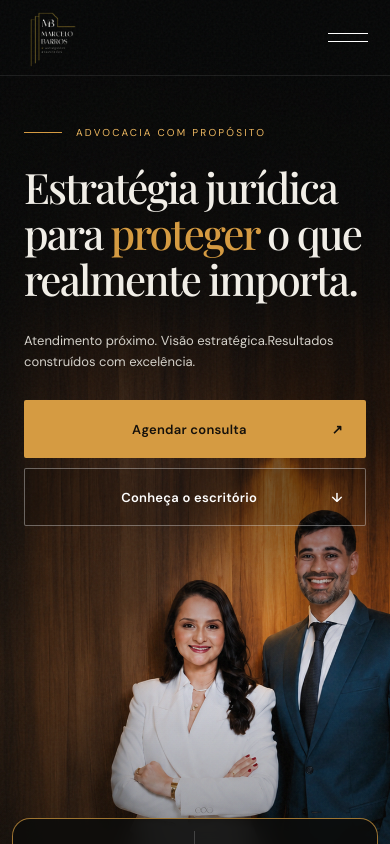
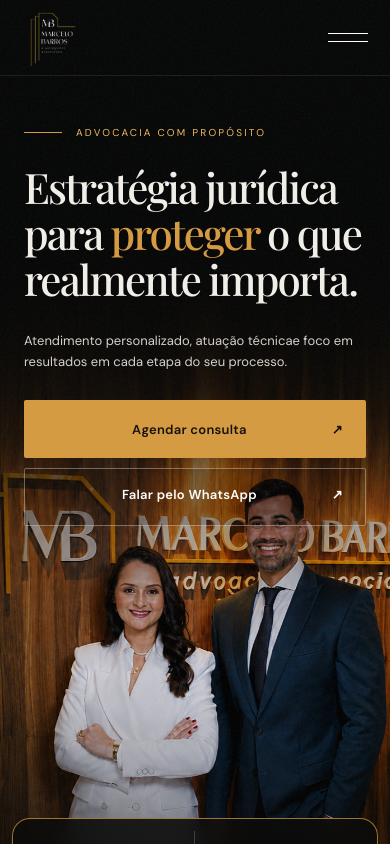
Before and after one commit to Vitorlocorreia/lpmarcelobarros, a Next.js app: page / in a window 390 px wide. Shown: the top 844 px of the page. Built offline with nearby package versions, Linux system fonts and the light colour scheme; a web font is replaced by a local one.

Commit message:
Match mobile hero reference

```diff
--- a/app/page.tsx
+++ b/app/page.tsx
@@ -65,8 +65,8 @@ export default function Home() {
           <div className="hero-content">
             <p className="hero-kicker"><span /> ADVOCACIA COM PROPÓSITO</p>
             <h1 className="hero-title"><span className="line"><span>Estratégia jurídica</span></span><span className="line"><span>para <em>proteger</em> o que</span></span><span className="line"><span>realmente importa.</span></span></h1>
-            <p className="hero-copy">Atendimento próximo. Visão estratégica.<br/>Resultados construídos com excelência.</p>
-            <div className="hero-actions"><button className="button gold" onClick={() => go("#contato")}>Agendar consulta <span>↗</span></button><button className="button ghost" onClick={() => go("#sobre")}>Conheça o escritório <span>↓</span></button></div>
+            <p className="hero-copy">Atendimento personalizado, atuação técnica<br/>e foco em resultados em cada etapa do seu processo.</p>
+            <div className="hero-actions"><button className="button gold" onClick={() => go("#contato")}>Agendar consulta <span>↗</span></button><a className="button ghost" href="https://wa.me/5500000000000" target="_blank" rel="noreferrer">Falar pelo WhatsApp <span>↗</span></a></div>
           </div>
           <div className="scroll-cue"><span>SCROLL</span><i /></div>
           <div className="hero-index">01 <span/> 05</div>
```
Also changed, not shown: app/globals.css, public/hero-mobile.png.
